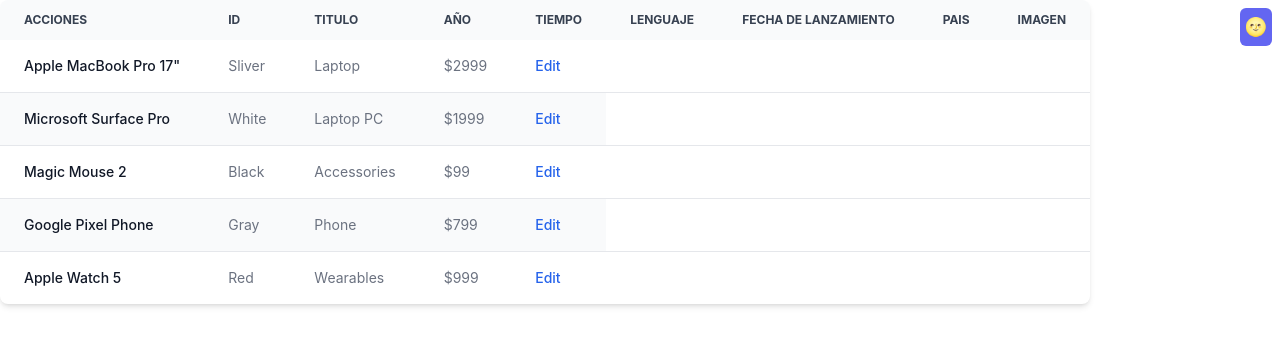
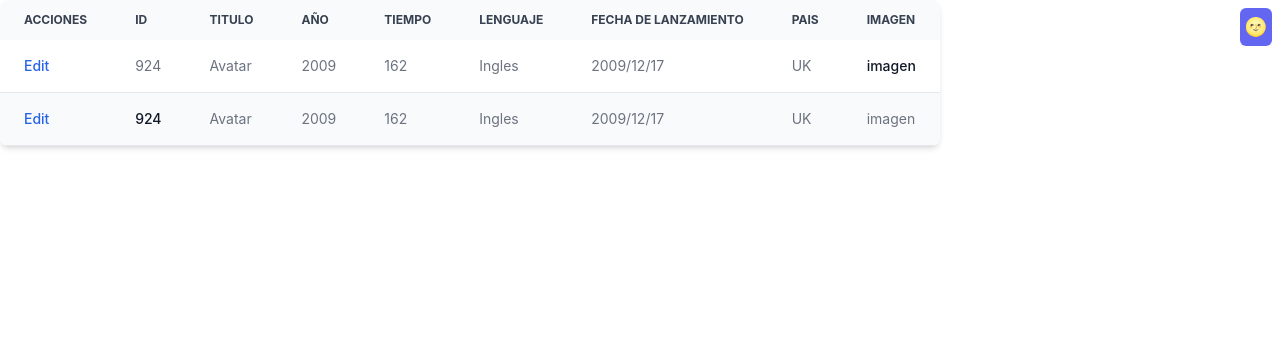
Before and after one commit to Sesierras/VideoClub-Backend, a React (Vite) app in the folder Frontend/videoCLub/: page / in a window 1280 px wide. Shown: the top 346 px of the page. Built offline with nearby package versions, Linux system fonts and the light colour scheme.

Commit message:
Change table

```diff
--- a/Frontend/videoCLub/src/components/Table.jsx
+++ b/Frontend/videoCLub/src/components/Table.jsx
@@ -39,90 +39,67 @@
     </thead>
     <tbody>
         <tr class="bg-white border-b dark:bg-gray-900 dark:border-gray-700">
-            <th scope="row" class="px-6 py-4 font-medium text-gray-900 whitespace-nowrap dark:text-white">
-                Apple MacBook Pro 17"
-            </th>
-            <td class="px-6 py-4">
-                Sliver
-            </td>
-            <td class="px-6 py-4">
-                Laptop
-            </td>
-            <td class="px-6 py-4">
-                $2999
-            </td>
             <td class="px-6 py-4">
                 <a href="#" class="font-medium text-blue-600 dark:text-blue-500 hover:underline">Edit</a>
             </td>
+
+            <td class="px-6 py-4">
+                924
+            </td>
+            <td class="px-6 py-4">
+                Avatar
+            </td>
+            <td class="px-6 py-4">
+                2009
+            </td>
+            <td class="px-6 py-4">
+                162
+            </td>
+            <td class="px-6 py-4">
+                Ingles
+            </td>
+            <td class="px-6 py-4">
+                2009/12/17
+            </td>
+            <td class="px-6 py-4">
+                UK
+            </td>
+            <th scope="row" class="px-6 py-4 font-medium text-gray-900 whitespace-nowrap dark:text-white">
+                imagen
+            </th>
+
         </tr>
         <tr class="border-b bg-gray-50 dark:bg-gray-800 dark:border-gray-700">
-            <th scope="row" class="px-6 py-4 font-medium text-gray-900 whitespace-nowrap dark:text-white">
-                Microsoft Surface Pro
-            </th>
-            <td class="px-6 py-4">
-                White
-            </td>
-            <td class="px-6 py-4">
-                Laptop PC
-            </td>
-            <td class="px-6 py-4">
-                $1999
-            </td>
             <td class="px-6 py-4">
                 <a href="#" class="font-medium text-blue-600 dark:text-blue-500 hover:underline">Edit</a>
             </td>
-        </tr>
-        <tr class="bg-white border-b dark:bg-gray-900 dark:border-gray-700">
             <th scope="row" class="px-6 py-4 font-medium text-gray-900 whitespace-nowrap dark:text-white">
-                Magic Mouse 2
+                924
             </th>
             <td class="px-6 py-4">
-                Black
+                Avatar
             </td>
             <td class="px-6 py-4">
-                Accessories
+                2009
             </td>
             <td class="px-6 py-4">
-                $99
+                162
             </td>
             <td class="px-6 py-4">
-                <a href="#" class="font-medium text-blue-600 dark:text-blue-500 hover:underline">Edit</a>
-            </td>
-        </tr>
-        <tr class="border-b bg-gray-50 dark:bg-gray-800 dark:border-gray-700">
-            <th scope="row" class="px-6 py-4 font-medium text-gray-900 whitespace-nowrap dark:text-white">
-                Google Pixel Phone
-            </th>
-            <td class="px-6 py-4">
-                Gray
+                Ingles
             </td>
             <td class="px-6 py-4">
-                Phone
+                2009/12/17
             </td>
             <td class="px-6 py-4">
-                $799
+                UK
             </td>
             <td class="px-6 py-4">
-                <a href="#" class="font-medium text-blue-600 dark:text-blue-500 hover:underline">Edit</a>
+                imagen
             </td>
+
         </tr>
-        <tr>
-            <th scope="row" class="px-6 py-4 font-medium text-gray-900 whitespace-nowrap dark:text-white">
-                Apple Watch 5
-            </th>
-            <td class="px-6 py-4">
-                Red
-            </td>
-            <td class="px-6 py-4">
-                Wearables
-            </td>
-            <td class="px-6 py-4">
-                $999
-            </td>
-            <td class="px-6 py-4">
-                <a href="#" class="font-medium text-blue-600 dark:text-blue-500 hover:underline">Edit</a>
-            </td>
-        </tr>
+
     </tbody>
 </table>
 </div>
```
